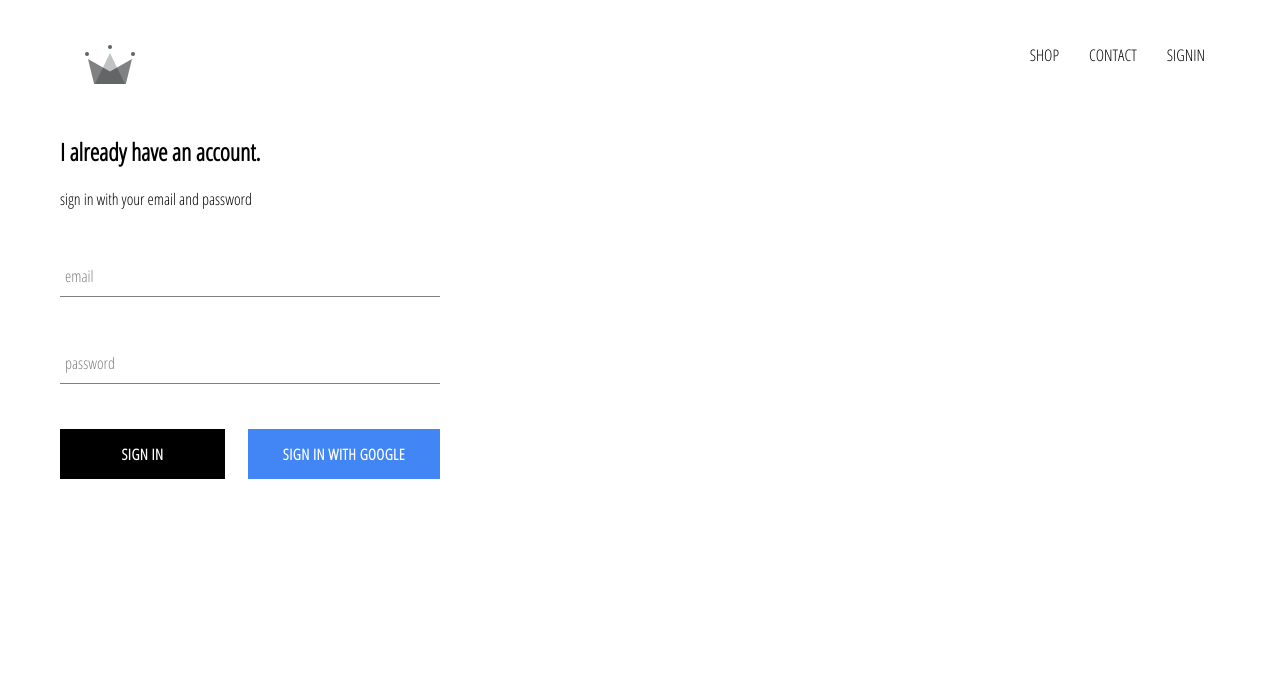
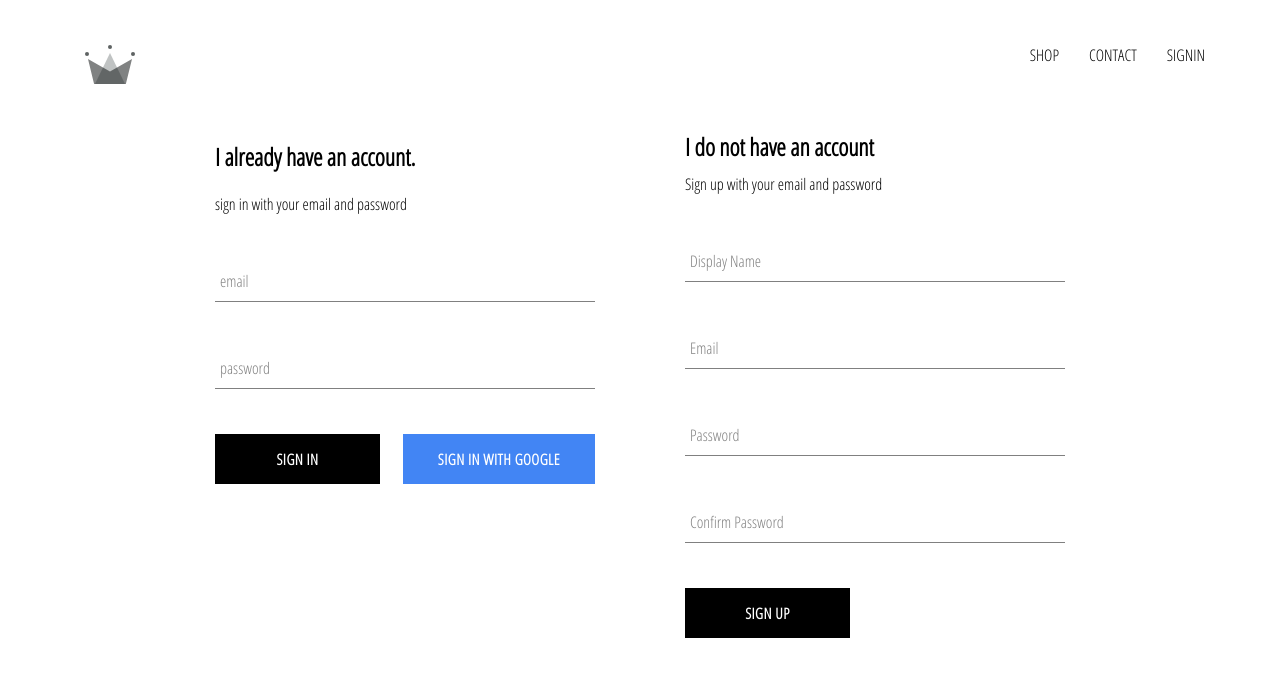
Before and after one commit to algorithmhash/on-step-clothing, a React (Create React App) app: page /signin in a window 1280 px wide. Shown: the top 676 px of the page. Built offline with nearby package versions, Linux system fonts and the light colour scheme; no server answers.

Commit message:
implemented firebase utils, included ability to store authenticated users into the firestore database

```diff
--- a/src/App.js
+++ b/src/App.js
@@ -4,7 +4,7 @@
 import HomePage from './pages/homepage/homepage.component';
 import ShopPage from './pages/shop-page/shop-page.component';
 import SignInAndSignUpPage from './pages/sign-in-and-sign-up/sign-in-and-sign-up.component';
-import { auth } from './firebase/firebase.utils';
+import { auth, createUserProfileDocument } from './firebase/firebase.utils';
 import './App.css';
 
 class App extends React.Component {
@@ -21,9 +21,24 @@
   unsubscribeFromAuth = null
 
   componentDidMount() {
-    this.unsubscribeFromAuth = auth.onAuthStateChanged(user => {
-      this.setState({ currentUser: user });
-    })
+    this.unsubscribeFromAuth = auth.onAuthStateChanged(async userAuth => {
+      if(userAuth){
+        const userRef = await createUserProfileDocument(userAuth);
+
+        userRef.onSnapshot(snapShot => {
+          this.setState({
+            currentUser: {
+              id: snapShot.id,
+              ...snapShot.data()
+            }
+          });
+        });
+        console.log(this.state);
+
+      } else {
+        this.setState({currentUser: userAuth});
+      }
+    });
   }
 
   componentWillUnmount(){
--- a/src/components/header/header.component.jsx
+++ b/src/components/header/header.component.jsx
@@ -24,12 +24,12 @@
                     <img
                     widht="35"
                     height="35"
-                    alt="users google signin image"
+                    alt="users google signin"
                     style={
                             {
                                 marginRight: 5,
                                 marginTop: 7,
-                                clipPath: 'polygon(50% 0%, 0% 100%, 100% 100%)'
+                                borderRadius: 35
                             }
                         }
                     src={currentUser.photoURL} />
--- /dev/null
+++ b/src/components/sign-up/sign-up.component.jsx
@@ -0,0 +1,94 @@
+import React from 'react';
+import FormInput from '../form-input/form-input.component';
+import CustomButton from '../custom-button/custom-button.component';
+import { auth, createUserProfileDocument } from '../../firebase/firebase.utils';
+import './sign-up.styles.scss';
+
+
+class SignUp extends React.Component {
+    constructor(){
+        super();
+
+        this.state = {
+            displayName: '',
+            email: '',
+            password: '',
+            confirmPassword: ''
+        }
+    }
+    handleSubmit = async event => {
+        event.preventDefault();
+        const {displayName, email, password, confirmPassword } = this.state;
+
+        if(password !== confirmPassword) {
+            alert("passwords do not match");
+            return;
+        }
+        try{
+            const { user } = await auth.createUserWithEmailAndPassword(email, password);
+            await createUserProfileDocument(user, {displayName});
+
+
+            this.setState({
+                displayName: '',
+                email: '',
+                password: '',
+                confirmPassword: ''
+            });
+        } catch(error){
+            console.error(error);
+        }
+
+    };
+
+    handleChange = event => {
+        const { name, value } = event.target;
+
+        this.setState({[name]: value});
+    }
+    render(){
+        const {displayName, email, password, confirmPassword } = this.state;
+        return (
+            <div className="sign-up">
+                <h2 className="title">I do not have an account</h2>
+                <span>Sign up with your email and password</span>
+                <form className="sign-up-form" onSubmit={this.handleSubmit}>
+                    <FormInput
+                        type="text"
+                        name="displayName"
+                        value={displayName}
+                        onChange={this.handleChange}
+                        label="Display Name"
+                        required
+                    />
+                    <FormInput
+                        type="email"
+                        name="email"
+                        value={email}
+                        onChange={this.handleChange}
+                        label="Email"
+                        required
+                    />
+                    <FormInput
+                        type="password"
+                        name="password"
+                        value={password}
+                        onChange={this.handleChange}
+                        label="Password"
+                        required
+                    />
+                    <FormInput
+                        type="password"
+                        name="confirmPassword"
+                        value={confirmPassword}
+                        onChange={this.handleChange}
+                        label="Confirm Password"
+                        required
+                    />
+                    <CustomButton type="submit">Sign Up</CustomButton>
+                </form>
+            </div>
+        );
+    }
+}
+export default SignUp;
--- /dev/null
+++ b/src/components/sign-up/sign-up.styles.scss
@@ -0,0 +1,8 @@
+.sign-up {
+    display: flex;
+    flex-direction: column;
+    width: 380px;
+    .title {
+        margin: 10px 0;
+    }
+}
--- a/src/pages/sign-in-and-sign-up/sign-in-and-sign-up.component.jsx
+++ b/src/pages/sign-in-and-sign-up/sign-in-and-sign-up.component.jsx
@@ -1,9 +1,13 @@
 import React from 'react';
 import SignIn from '../../components/sign-in/sign-in.component';
+import SignUp from '../../components/sign-up/sign-up.component';
 import './sign-in-and-sign-up.styles.scss';
 
 const SignInAndSignUpPage = () => (
-    <div className="sign-in-and-sign-up"><SignIn /></div>
+    <div className="sign-in-and-sign-up">
+        <SignIn />
+        <SignUp />
+        </div>
 );
 
 export default SignInAndSignUpPage;
--- a/src/pages/sign-in-and-sign-up/sign-in-and-sign-up.styles.scss
+++ b/src/pages/sign-in-and-sign-up/sign-in-and-sign-up.styles.scss
@@ -0,0 +1,6 @@
+.sign-in-and-sign-up {
+    width: 850px;
+    display: flex;
+    justify-content: space-between;
+    margin: 30px auto;
+}
```
